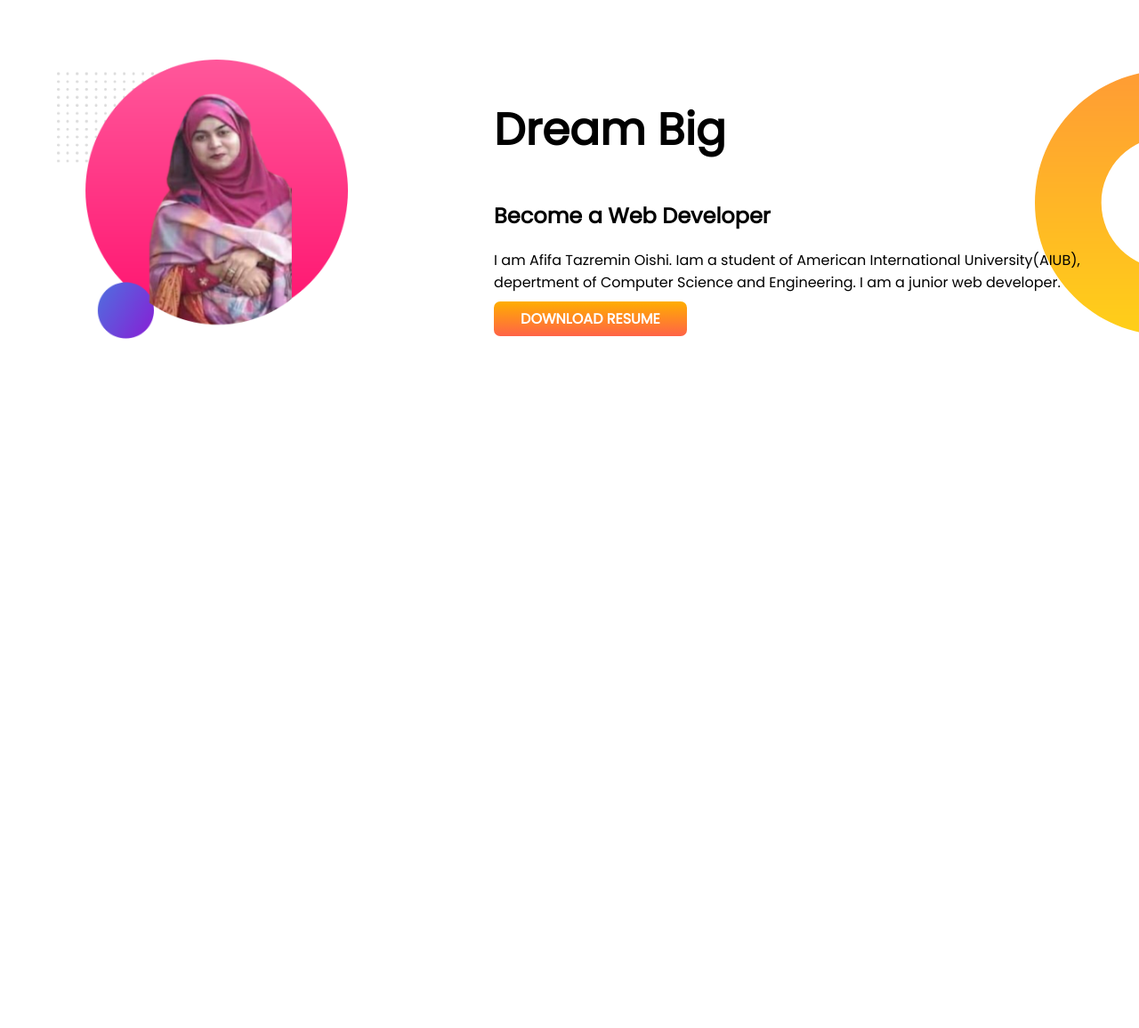
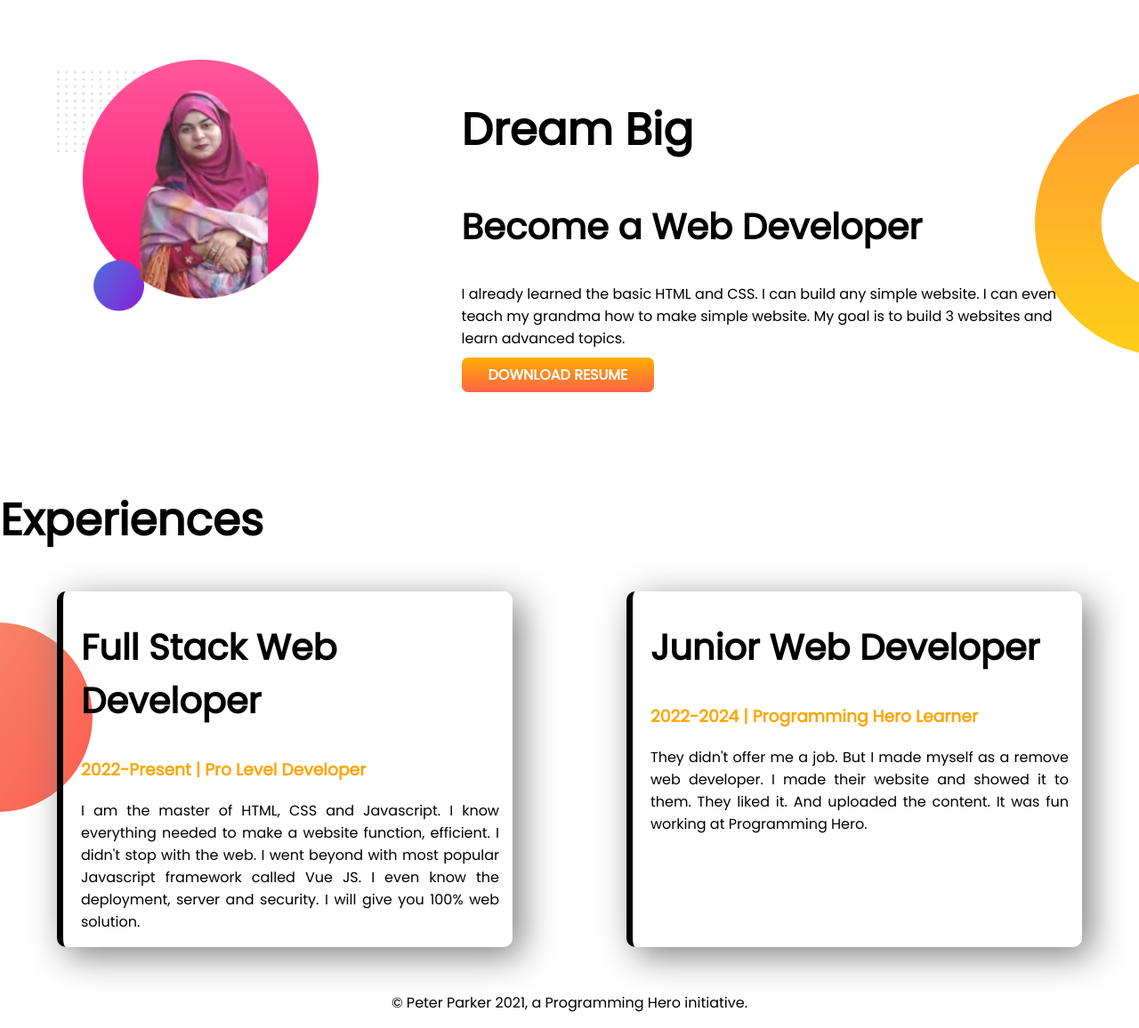
Before and after one commit to Afifa-Tazremin-Oishi/developer-portfolio, a plain HTML site: page index.html in a window 1280 px wide. Shown: the part 613-1769 px from the top of the page at 89% size. Before the commit the page ends 1115 px from the top, so only its background shows below. Drawn offline with Linux system fonts and the light colour scheme.

Commit message:
footer and experience added

```diff
--- a/index.html
+++ b/index.html
@@ -11,7 +11,7 @@
     <link rel="stylesheet" href="style.css" />
   </head>
   <body>
-    <section class="top-banner">
+    <section class="top-banner flexable-container">
       <div class="half-width">
         <h1>Welcome To</h1>
         <h1><span class="orange-color">Afifa Oishi</span> World!</h1>
@@ -26,7 +26,7 @@
         <img src="images/afifa-pic-bg.png" alt="" />
       </div>
     </section>
-    <section class="dream-big">
+    <section class="dream-big flexable-container">
         <div class="half-width">
             <img src="images/oishi-bg2.png" alt="">
 
@@ -35,12 +35,34 @@
             <h1>Dream Big</h1>
             <h2>Become a Web Developer</h2>
             <p>
-                I am Afifa Tazremin Oishi. Iam a student of American International University(AIUB),
-                depertment of Computer Science and Engineering. I am a junior web developer.
+              I already learned the basic HTML and CSS. I can build any simple website. I can even teach my grandma how to make simple website. My goal is to build 3 websites and learn advanced topics.
               </p>
               <a class="link-button" target="_blank" href="">DOWNLOAD RESUME</a>
         </div>
 
     </section>
+    <section class="experience-area">
+      <h1>Experiences</h1>
+     <div class="flexable-container">
+      <div id="full-stack-experiance" class="experience-item">
+        <h2>Full Stack Web Developer</h2>
+        <h3 class="orange-color">2022-Present | Pro Level Developer</h3>
+        <p class="formating">
+          I am the master of HTML, CSS and Javascript. I know everything needed to make a website function, efficient. I didn't stop with the web. I went beyond with most popular Javascript framework called Vue JS. I even know the deployment, server and security. I will give you 100% web solution.
+        </p>
+      </div>
+      <div id="web-dev-experience" class="experience-item">
+        <h2>Junior Web Developer</h2>
+        <h3 class="orange-color">2022-2024 | Programming Hero Learner</h3>
+        <p class="formating">
+          They didn't offer me a job. But I made myself as a remove web developer. I made their website and showed it to them. They liked it. And uploaded the content. It was fun working at Programming Hero.
+        </p>
+      </div>
+     </div>
+
+    </section>
+    <footer>
+      <p>© Peter Parker 2021, a Programming Hero initiative.</p>
+    </footer>
   </body>
 </html>
--- a/style.css
+++ b/style.css
@@ -5,11 +5,18 @@ body{
 h1{
     font-size: 50px;
 }
+h2{
+    font-size: 40px;
+}
+.formating{
+    text-align: justify;
+    padding-right: 15px;
+}
 .orange-color{
     color: orange;
 
 }
-section{
+.flexable-container{
     display: flex;
     margin-bottom: 50px;
 }
@@ -37,3 +44,32 @@ section{
     background-repeat: no-repeat;
     background-position: right;
 }
+.experience-item{
+    width: 40%;
+    margin-left: 5%;
+    margin-right: 5%;
+    padding-left: 20px;
+    border-radius: 10px;
+    box-shadow: 10px 10px 40px gray;
+
+}
+.experience-area{
+    background-image:url(images/exp-bg.png) ;
+    background-repeat: no-repeat;
+    background-position:left ;
+
+}
+#web-dev-experience{
+    border-left: 7px solid;
+    border-image: linear-gradient(blue cyan);
+    border-image-slice: 1;
+
+}
+#full-stack-experiance{
+    border-left: 7px solid;
+    border-image: linear-gradient(blue cyan);
+    border-image-slice: 1;
+}
+footer p{
+    text-align: center;
+}
```
Also changed, not shown: 4 other files.
